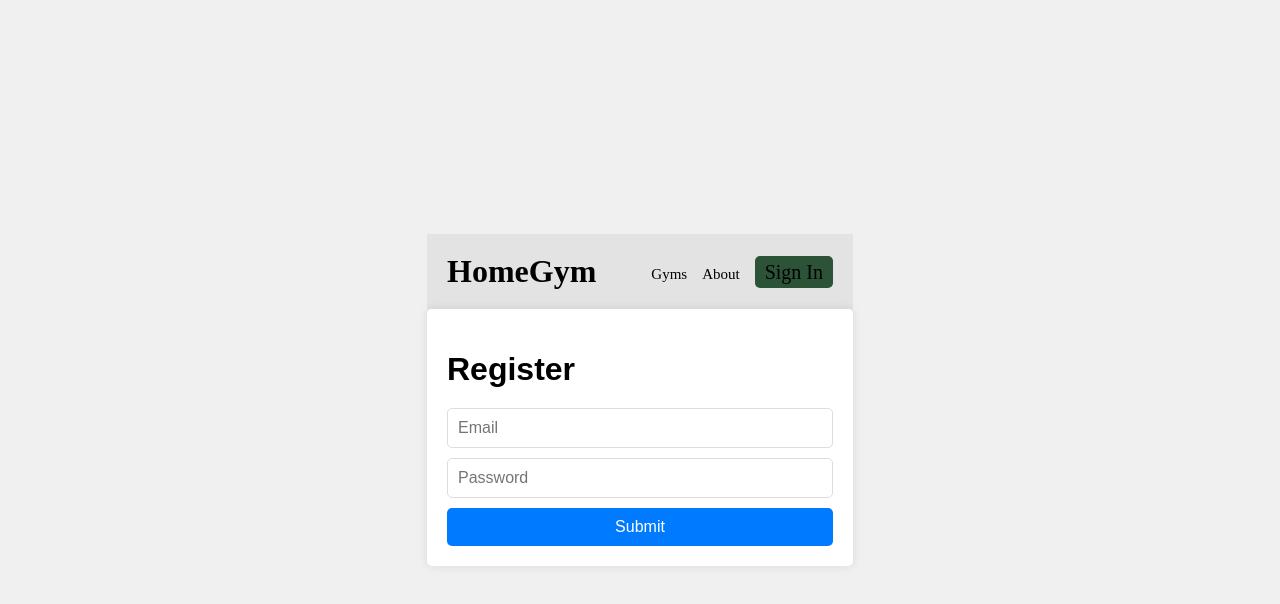
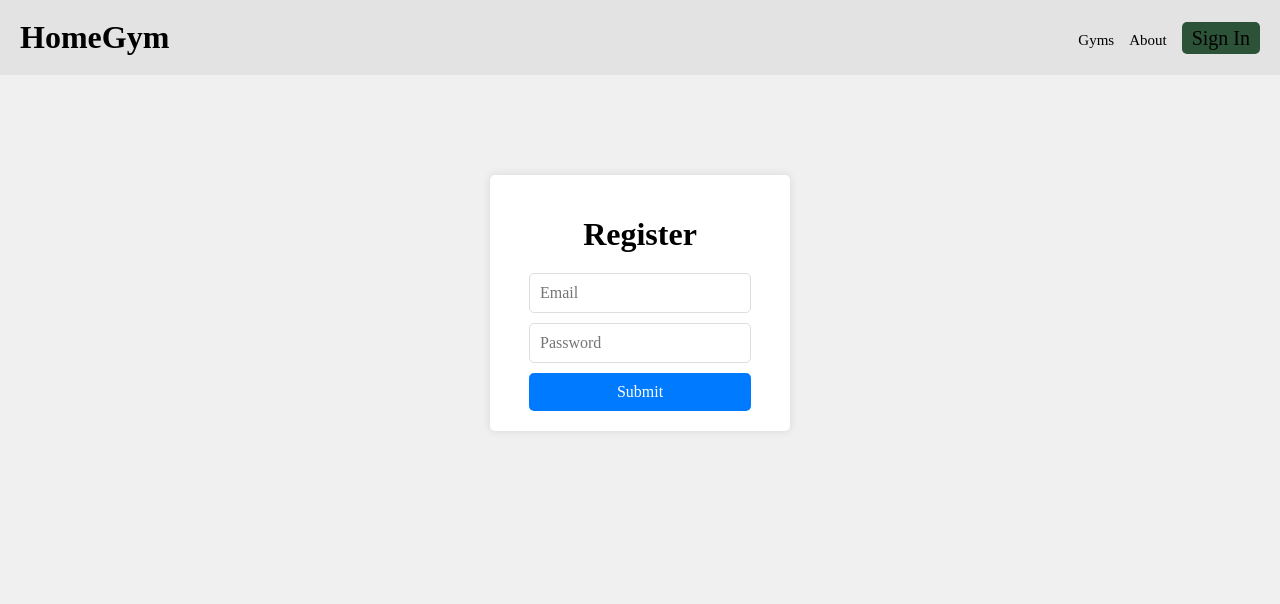
Before and after one commit to Picos-Gallos/home-gym, a React (Create React App) app: page / in a window 1280 px wide. Shown: the top 604 px of the page. Built offline with nearby package versions, Linux system fonts and the light colour scheme; no server answers.

Commit message:
Fixed all CSS width issues

```diff
--- a/src/index.css
+++ b/src/index.css
@@ -1,15 +1,12 @@
-body {
+/* body {
   margin: 0;
-  font-family: -apple-system, BlinkMacSystemFont, 'Segoe UI', 'Roboto', 'Oxygen',
-    'Ubuntu', 'Cantarell', 'Fira Sans', 'Droid Sans', 'Helvetica Neue',
-    sans-serif;
+  font-family: 'DM Serif Display', serif;
   -webkit-font-smoothing: antialiased;
   -moz-osx-font-smoothing: grayscale;
   display: flex;
   justify-content: center;
   align-items: center;
   height: 100vh;
-  margin: 0;
   background-color: #f0f0f0;
   font-family: Arial, sans-serif;
 }
@@ -56,3 +53,81 @@ code {
   font-family: source-code-pro, Menlo, Monaco, Consolas, 'Courier New',
     monospace;
 }
+
+* {
+  font-family: inherit;
+} */
+
+/* Global styles */
+html, body {
+  margin: 0;
+  padding: 0;
+  width: 100%; /* Full width */
+  height: 100%; /* Adjusted to 100% from 100vh */
+  background-color: #f0f0f0;
+  font-family: 'DM Serif Display', serif; /* Applied as the primary font for consistency */
+  -webkit-font-smoothing: antialiased;
+  -moz-osx-font-smoothing: grayscale;
+}
+
+/* Reset the box-sizing */
+*, *::before, *::after {
+  box-sizing: border-box; /* Ensures padding and borders are included in the width */
+  font-family: inherit; /* Inherits the font family from the body */
+}
+
+/* Login container styles */
+.login {
+  display: flex; /* Only needed if you want the login form itself to be a flex container */
+  flex-direction: column; /* Needed if .login is a flex container */
+  justify-content: center;
+  align-items: center;
+  width: 300px; /* Specific width for login container */
+  background-color: white;
+  padding: 20px;
+  border-radius: 5px;
+  box-shadow: 0px 0px 10px 0px rgba(0,0,0,0.1);
+  margin: auto; /* Center in the viewport */
+  margin-top: 100px; /* Adjust as needed for spacing from the top */
+}
+
+/* Heading styles */
+h1 {
+  margin-bottom: 20px;
+}
+
+/* Form styles */
+form {
+  display: flex;
+  flex-direction: column;
+}
+
+/* Input styles */
+input[type="email"],
+input[type="password"] {
+  padding: 10px;
+  margin-bottom: 10px;
+  border: 1px solid #ddd;
+  border-radius: 5px;
+  font-size: 16px;
+}
+
+/* Submit button styles */
+input[type="submit"] {
+  padding: 10px;
+  border: none;
+  border-radius: 5px;
+  color: white;
+  background-color: #007BFF;
+  cursor: pointer;
+  font-size: 16px;
+}
+
+input[type="submit"]:hover {
+  background-color: #0056b3;
+}
+
+/* Code element styles */
+code {
+  font-family: source-code-pro, Menlo, Monaco, Consolas, 'Courier New', monospace;
+}
```
